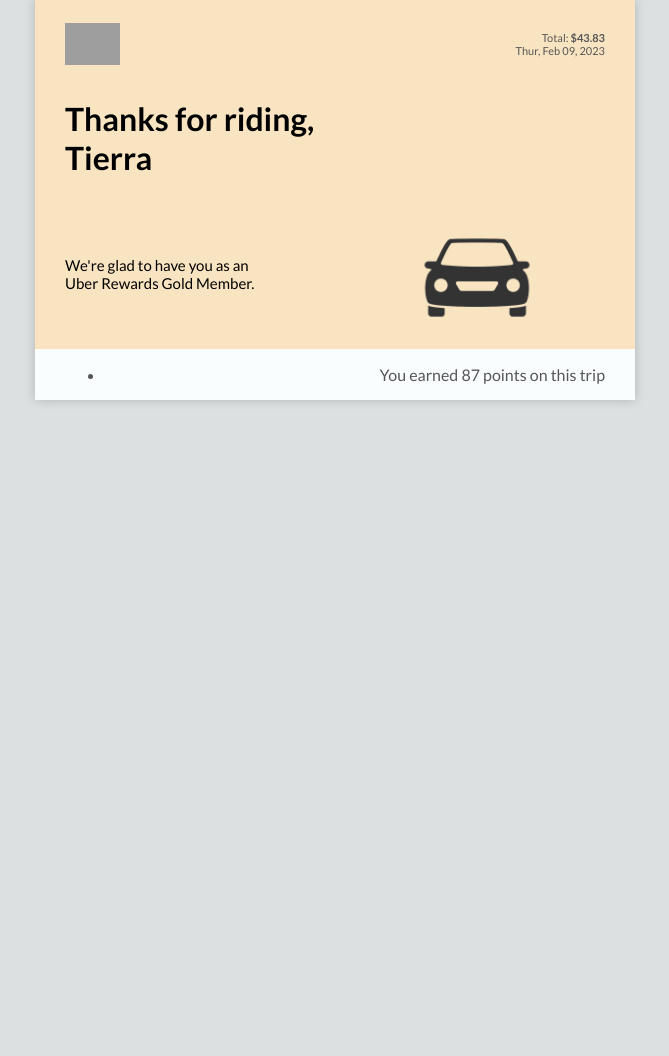
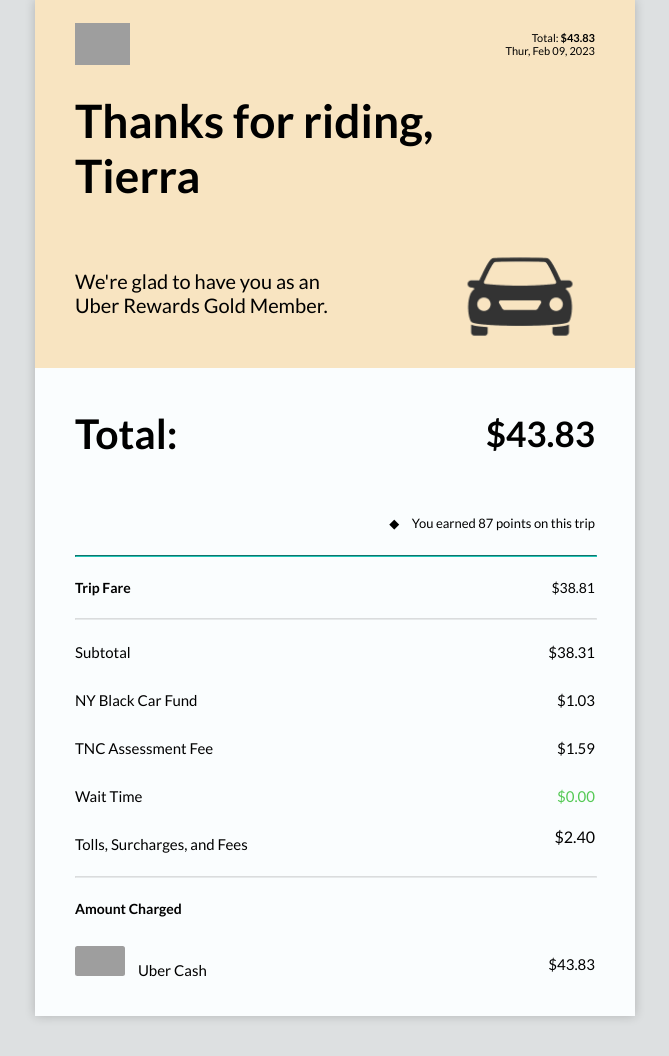
Before and after one commit to TechnicalTierra/HTML_Transactional_Email_2_Uber, a plain HTML site: page boilerplate.html in a window 1280 px wide. Shown: the whole page, without its empty margins (305-974 px from the left). Before the commit the page ends 800 px from the top, so only its background shows below. Drawn offline with Linux system fonts and the light colour scheme; grey boxes are pictures that could not be loaded.

Commit message:
Add files via upload

```diff
--- a/boilerplate.html
+++ b/boilerplate.html
@@ -120,28 +120,10 @@
             <td style="padding:0;">
          <![endif]-->
 
-         <table align="center" style="border-spacing:0; color:#565656; font-family:'Lato', sans-serif, Arial, Helvetica; background-color: #fafdfe; Margin:0; padding:0; width:100%; max-width:600px;" role="presentation">
-
-            <!-- row 1 -->
-            <!-- <tr style="">
-               <td style="padding:0;">
-                  <table width="100%" style="border-spacing:0;" role="presentation">
-                     <tr>
-                        <td height="3" style="background-color: #21c6b8;"></td>
-                     </tr>
-                     <tr>
-                        <td height="10" style="background-color: #ffffff;"></td>
-                     </tr>
-                     <tr>
-                        <td height="3" style="background-color: #21c6b8;"></td>
-                     </tr>
-                  </table>
-               </td>
-            </tr> -->
-            <!-- ROW 1 -->
+         <table align="center" style="border-spacing:0; color:#000000; font-family:'Lato', sans-serif, Arial, Helvetica; background-color: #fafdfe; Margin:0; padding:0; width:100%; max-width:600px;" role="presentation">
 
             <tr style="background: #f8e4c1;">
-               <td style="padding:20px 30px 10px;"><!-- padding for email -->
+               <td style="padding:20px 40px 10px;"><!-- padding for email -->
                   <table width="100%" style="border-spacing:0;" role="presentation">
                      <tr>
                         <td style="width:75%;" align="left">
@@ -159,21 +141,21 @@
             </tr>
 
             <tr style="background: #f8e4c1;">
-               <td style="padding:0 30px;">
+               <td style="padding:0 40px;">
                   <table width="100%" style="border-spacing:0;" role="presentation">
                      <tr>
                         <td>
-                           <h1 style="color:black; font-weight:bold;">Thanks for riding, <br />
+                           <h1 style="color:black; font-weight:bold; font-size:46px; Margin:15px 0 15px;">Thanks for riding, <br />
                               Tierra
                            </h1>
                         </td>
                      </tr>
-                     <tr>
-                        <td>
-                           <p style="color:black;">We're glad to have you as an <br />
+                     <tr style="Margin:0;">
+                        <td style="Margin:0;">
+                           <p style="color:black!important; font-size:20px; Margin:0; padding:0;">We're glad to have you as an <br />
                               Uber Rewards Gold Member.</p>
                         </td>
-                        <td>
+                        <td align="right">
                            <img src="output-onlinepngtools.png" alt="car" width="150px">
                         </td>
                      </tr>
@@ -182,15 +164,26 @@
             </tr>
 
             <tr style="">
-               <td style="padding:0 30px;">
+               <td style="padding:0 40px;">
                   <table width="100%" style="border-spacing:0;" role="presentation">
                      <tr>
-                        <td style=""></td>
+                        <td style="">
+                           <table style="Margin:0; width:100%;">
+                              <tr>
+                                 <td style="width:50%; font-size:35px; color:black; font-weight:bold;">
+                                    <h3>Total:</h3>
+                                 </td>
+                                 <td style="width:50%; font-size:35px; color:black; font-weight:bold;" align="right">
+                                    <span>$43.83</span>
+                                 </td>
+                              </tr>
+                           </table>
+                        </td>
                      </tr>
                      <tr>
                         <td style="">
                            <ul>
-                              <li align="right">You earned 87 points on this trip</li>
+                              <li align="right" style="list-style-type:none; font-size:13px;"> <span style="padding-right:10px;">&#9670;</span> You earned 87 points on this trip</li>
                            </ul>
                         </td>
                      </tr>
@@ -199,23 +192,132 @@
                </td>
             </tr>
 
-            <!-- <tr style="">
-               <td style="padding:0;">
-                  <table width="100%" style="border-spacing:0;" role="presentation">
+            <tr>
+               <td style="padding:0 40px;">
+                  <table style="width:100%;">
                      <tr>
-                        <td height="3" style="background-color: #21c6b8;"></td>
-                     </tr>
-                     <tr>
-                        <td height="10" style="background-color: #ffffff;"></td>
-                     </tr>
-                     <tr>
-                        <td height="3" style="background-color: #21c6b8;"></td>
+                        <td style="width:100%;">
+                           <hr style="border-color:#21c6b8; width:100%;" />
+                        </td>
                      </tr>
                   </table>
                </td>
-            </tr> -->
+            </tr>
 
+            <tr style="">
+               <td style="padding:0 40px;">
+                  <table width="100%" style="border-spacing:0;" role="presentation">
+                     <tr>
+                        <td style="">
+                           <table style="Margin:0; width:100%;">
+                              <tr>
+                                 <td style="width:50%;">
+                                    <h3 style="font-size:14px;">Trip Fare</h3>
+                                 </td>
+                                 <td style="width:50%; font-size:14px;" align="right">
+                                    <span>$38.81</span>
+                                 </td>
+                              </tr>
+                           </table>
+                        </td>
+                     </tr>
+                  </table>
+               </td>
+            </tr>
 
+            <tr>
+               <td style="padding:0 40px;">
+                  <table style="width:100%;">
+                     <tr>
+                        <td style="width:100%;">
+                           <hr style="width:100%; border-color:rgb(124, 123, 123, 0.15);" />
+                        </td>
+                     </tr>
+                  </table>
+               </td>
+            </tr>
+
+            <tr style="">
+               <td style="padding:0 40px;">
+                  <table width="100%" style="border-spacing:0;" role="presentation">
+                     <tr>
+                        <td style="width:50%;">
+                           <p>Subtotal </p>
+                        </td>
+                        <td align="right">
+                           <p>$38.31</p>
+                        </td>
+                     </tr>
+                     <tr>
+                        <td style="width:50%;">
+                           <p>NY Black Car Fund</p>
+                        </td>
+                        <td align="right">
+                           <p>$1.03</p>
+                        </td>
+                     </tr>
+                     <tr>
+                        <td style="width:50%;">
+                           <p>TNC Assessment Fee</p>
+                        </td>
+                        <td align="right">
+                           <p>$1.59</p>
+                        </td>
+                     </tr>
+                     <tr>
+                        <td style="width:50%;">
+                           <p>Wait Time</p>
+                        </td>
+                        <td align="right">
+                           <p>
+                              <span style="color:rgb(84, 201, 84);">$0.00</span>
+                           </p>
+                        </td>
+                     </tr>
+                     <tr>
+                        <td style="width:50%;">
+                           <p>Tolls, Surcharges, and Fees</p>
+                        </td>
+                        <td align="right">
+                           $2.40<p></p>
+                        </td>
+                     </tr>
+                  </table>
+               </td>
+            </tr>
+
+            <tr>
+               <td style="padding:0 40px;">
+                  <table style="width:100%;">
+                     <tr>
+                        <td style="width:100%;">
+                           <hr style="width:100%; border-color:rgb(124, 123, 123, 0.15);" />
+                        </td>
+                     </tr>
+                  </table>
+               </td>
+            </tr>
+
+            <tr style="">
+               <td style="padding:0 40px 20px;">
+                  <table width="100%" style="border-spacing:0;" role="presentation">
+                     <tr>
+                        <td>
+                           <p style="font-size:14px; font-weight:bold;">Amount Charged</p>
+                        </td>
+                     </tr>
+                     <tr>
+                        <td style="width:50%">
+                           <p> <img src="https://thumbs2.imgbox.com/fd/10/MO9gvLaG_t.png" alt="Uber logo" width="50px" height="30px" style="border-radius:2.5px;">
+                              <span style="padding-left:10px; line-height:1.5;">Uber Cash</span></p>
+                        </td>
+                        <td align="right">
+                           <p>$43.83</p>
+                        </td>
+                     </tr>
+                  </table>
+               </td>
+            </tr>
          </table>
 
          <!--[if (gte mso 9)|(IE)]>
```
Also changed, not shown: uber-email-draft-1.PNG (added), white-circle_black-background_uber_2.PNG (added).
